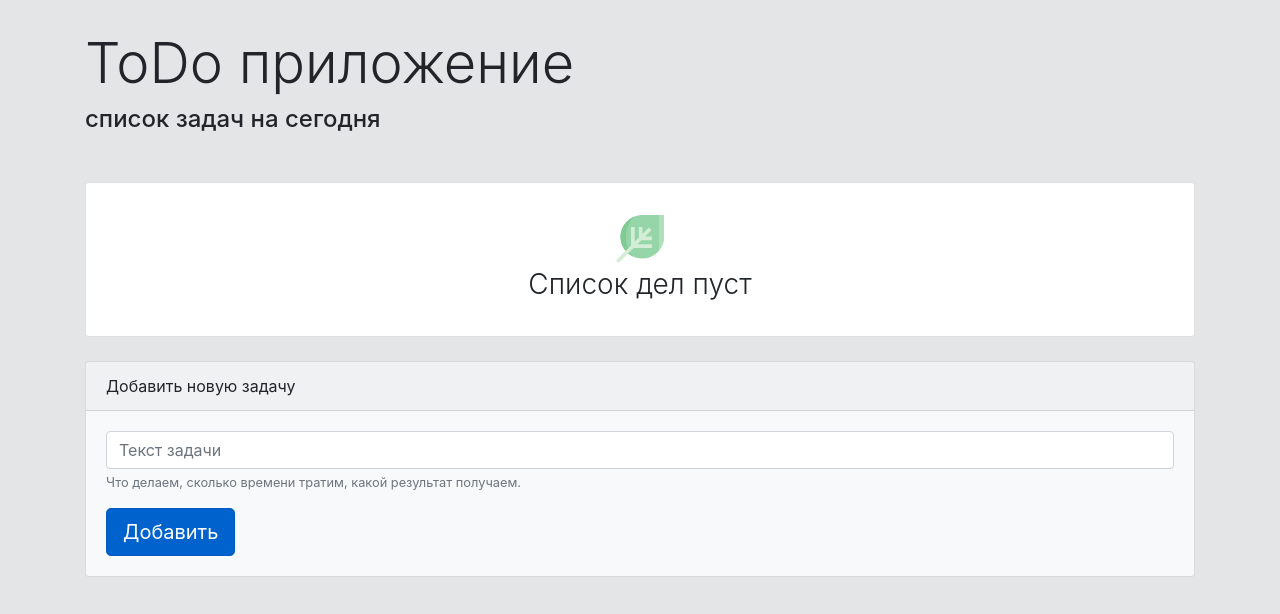
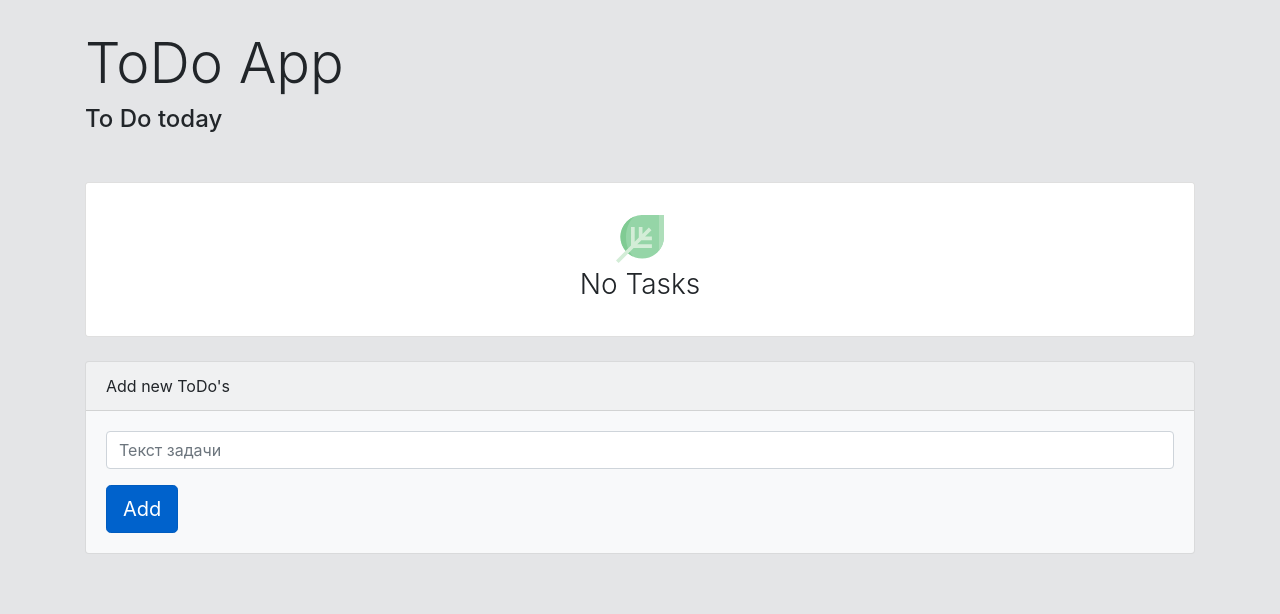
Before and after one commit to MishaPapoyan/my-to-do-app, a plain HTML site: page index.html in a window 1280 px wide. Drawn offline with nearby package versions, Linux system fonts and the light colour scheme.

Commit message:
translate into English

```diff
--- a/index.html
+++ b/index.html
@@ -7,15 +7,15 @@
 	<link rel="stylesheet" href="https://maxcdn.bootstrapcdn.com/bootstrap/4.0.0/css/bootstrap.min.css"
 		integrity="sha384-Gn5384xqQ1aoWXA+058RXPxPg6fy4IWvTNh0E263XmFcJlSAwiGgFAW/dAiS6JXm" crossorigin="anonymous" />
 	<link rel="stylesheet" href="css/main.css" />
-	<title>ToDo приложение</title>
+	<title>ToDo app</title>
 </head>
 
 <body>
 
 	<div class="container">
 
-		<div class="display-4 mb-2">ToDo приложение</div>
-		<div class="h4 mb-5">список задач на сегодня</div>
+		<div class="display-4 mb-2">ToDo App</div>
+		<div class="h4 mb-5">To Do today</div>
 
 		<!-- List of tasks -->
 		<div class="card mb-4">
@@ -26,14 +26,13 @@
 
 		<!-- Form -->
 		<div class="card bg-light">
-			<div class="card-header">Добавить новую задачу</div>
+			<div class="card-header">Add new ToDo's</div>
 			<div class="card-body">
 				<form id="form">
 					<div class="form-group">
 						<input type="text" class="form-control" id="taskInput" placeholder="Текст задачи" required>
-						<small id="emailHelp" class="form-text text-muted">Что делаем, сколько времени тратим, какой результат получаем.</small>
 					</div>
-					<button type="submit" class="btn btn-primary  btn-lg active">Добавить</button>
+					<button type="submit" class="btn btn-primary  btn-lg active">Add</button>
 				</form>
 			</div>
 		</div>
--- a/js/main.js
+++ b/js/main.js
@@ -82,7 +82,7 @@ function checEmptyList() {
 		const emptyListHTML = `
 		<li id="emptyList" class="list-group-item empty-list">
 				<img src="./img/leaf.svg" alt="Empty" width="48" class="mt-3">
-				<div class="empty-list__title">Список дел пуст</div>
+				<div class="empty-list__title">No Tasks</div>
 		</li>`
 		tasksList.insertAdjacentHTML('afterbegin', emptyListHTML)
 	}
```
